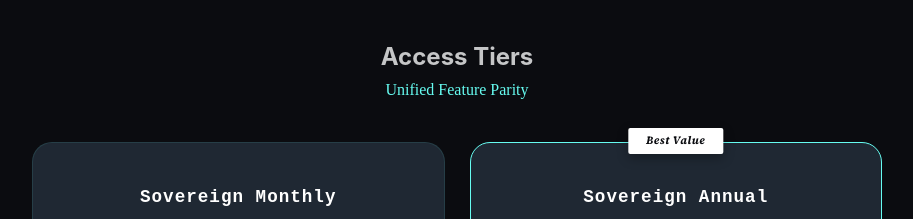
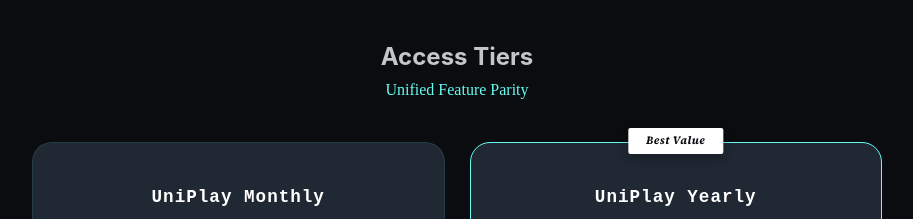
Before and after one commit to Ia-Irfan00/uniplay-web, a plain HTML site: page index.html in a window 1280 px wide. Shown: the part 1192-1411 px from the top of the page, without its empty margins (183-1096 px from the left). Drawn offline with Linux system fonts and the light colour scheme.

Commit message:
refactor: unify pricing plans for improved clarity

```diff
--- a/index.html
+++ b/index.html
@@ -119,7 +119,7 @@
 
    <div class="pricing-grid">
     <div class="price-card">
-        <h3 style="color: var(--white); margin: 0; font-family: 'JetBrains Mono', monospace; letter-spacing: 1px; font-size: 1.1rem;">Sovereign Monthly</h3>
+        <h3 style="color: var(--white); margin: 0; font-family: 'JetBrains Mono', monospace; letter-spacing: 1px; font-size: 1.1rem;">UniPlay Monthly</h3>
         <div class="price-amount">£4.99</div>
         <p style="margin: 0; font-size: 0.95rem; line-height: 1.6; color: var(--text);">
             Unlock the full Sovereign Engine toolkit on a flexible monthly basis. Gain immediate access to the Advanced Ledger, Per-Game Optimization, and Session History. Low entry cost. Cancel anytime.
@@ -148,7 +148,7 @@
     </div>
 
         <div>
-            <h3 style="color: var(--white); margin: 0; font-family: 'JetBrains Mono', monospace; letter-spacing: 1px; font-size: 1.1rem;">Sovereign Annual</h3>
+            <h3 style="color: var(--white); margin: 0; font-family: 'JetBrains Mono', monospace; letter-spacing: 1px; font-size: 1.1rem;">UniPlay Yearly</h3>
             <div class="price-amount">£39.99</div>
             <p style="margin: 0 0 20px 0; font-size: 0.95rem; line-height: 1.6; color: var(--text);">
                 Total System Sovereignty. The definitive standard for long-term hardware efficiency. One annual renewal for a year of unencumbered gaming.
```
